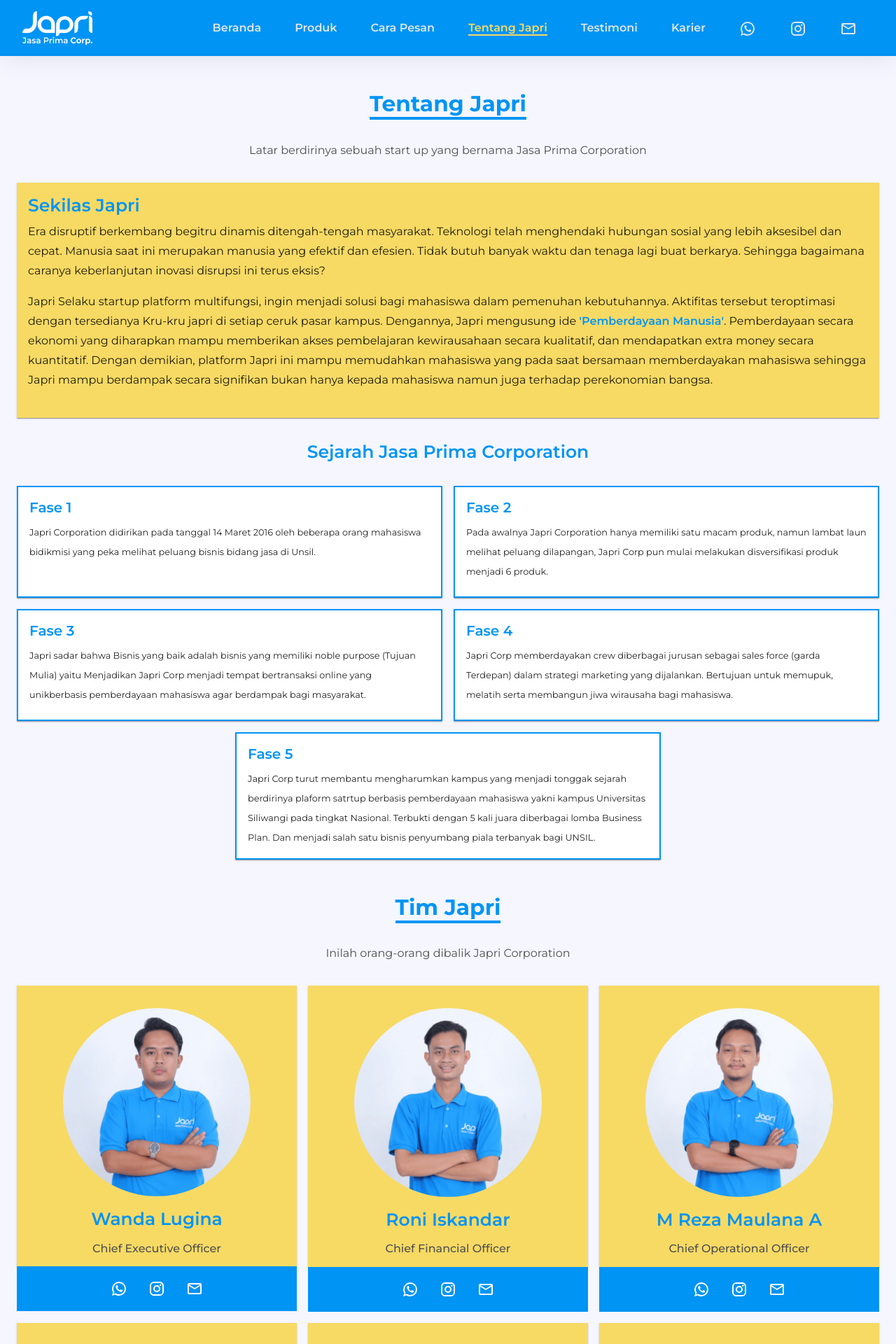
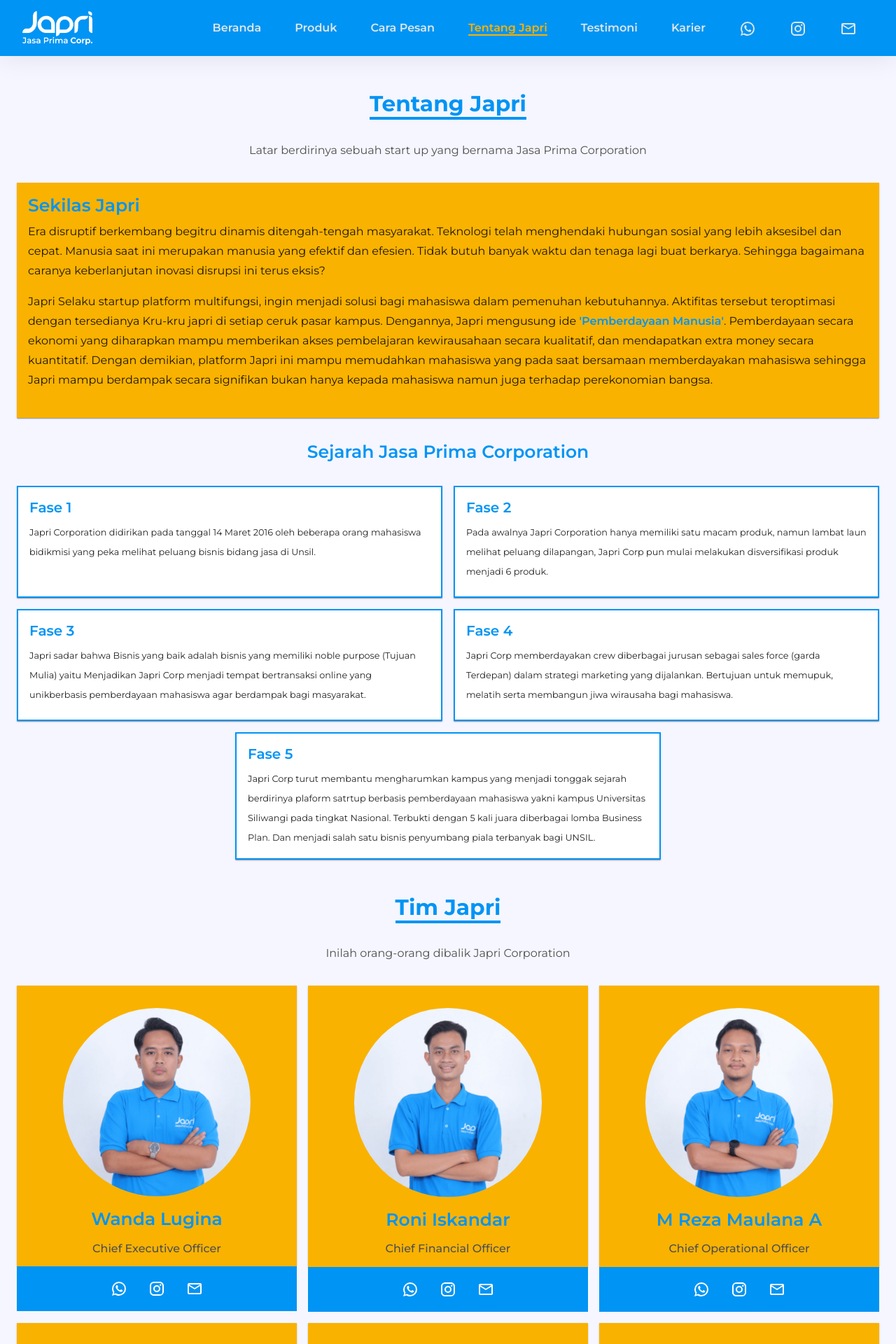
Before and after one commit to aridarsan/japri-corp, a React (Create React App) app: page /about in a window 1280 px wide. Shown: the top 1920 px of the page at 70% size. Built offline with nearby package versions, Linux system fonts and the light colour scheme; what react-swipeable-views-utils would draw is missing.

Commit message:
change primary color

```diff
--- a/src/App.css
+++ b/src/App.css
@@ -8,7 +8,9 @@
 * {
 /*  --primary: #0094F4;*/
 --primary: #0094F4;
-  --secondary: #f7da64;
+/*  --secondary: #f7da64;*/
+  --secondary: #F9B200;
+
 }
 
 h5 a:hover{
--- a/src/Components/Capaian.js
+++ b/src/Components/Capaian.js
@@ -41,7 +41,7 @@
                 <h2
                   style={{
                     textAlign: 'center',
-                    color: '#F7DA64',
+                    color: '#F9B200',
                     fontWeight: '700',
                   }}
                 >
--- a/src/Components/Direksi.js
+++ b/src/Components/Direksi.js
@@ -97,7 +97,7 @@
                 style={{
                   padding: '2rem',
                   paddingBottom: '0',
-                  backgroundColor: '#F7DA64',
+                  backgroundColor: '#F9B200',
                   borderRadius: '0',
                 }}
               >
--- a/src/Components/Footer.js
+++ b/src/Components/Footer.js
@@ -98,7 +98,7 @@
         </Container>
       </div>
 
-      <div style={{ backgroundColor: '#F7DA64' }}>
+      <div style={{ backgroundColor: '#F9B200' }}>
         <Container maxWidth='lg'>
           <p style={{ textAlign: 'center', padding: '1rem 0', margin: '0' }}>
             Copyright <CopyrightOutlined /> 2021. All right reserved. Powered by
--- a/src/Components/Japri.js
+++ b/src/Components/Japri.js
@@ -58,7 +58,7 @@
 
         <Grid container spacing={4}>
           <Grid item xs={12} md={12} lg={12}>
-            <Card className="tentang" style={{ backgroundColor: '#F7DA64' }}>
+            <Card className="tentang" style={{ backgroundColor: '#F9B200' }}>
               <CardContent>
                 <h4>Sekilas Japri</h4>
                 <p>
--- a/src/Components/Pemberdayaan.js
+++ b/src/Components/Pemberdayaan.js
@@ -8,7 +8,7 @@
     <React.Fragment>
       <div
         style={{
-          backgroundColor: '#F7DA64',
+          backgroundColor: '#F9B200',
           marginTop: '4rem',
           padding: '2rem 0',
         }}
```
